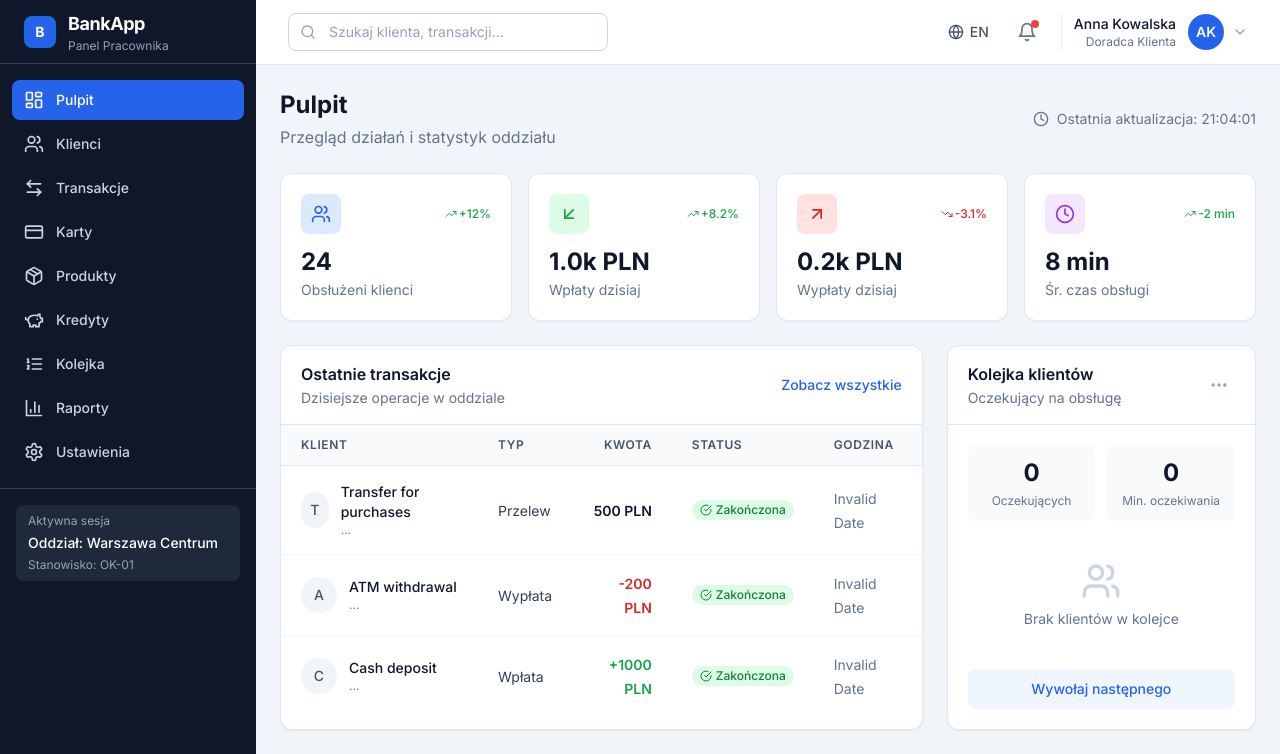
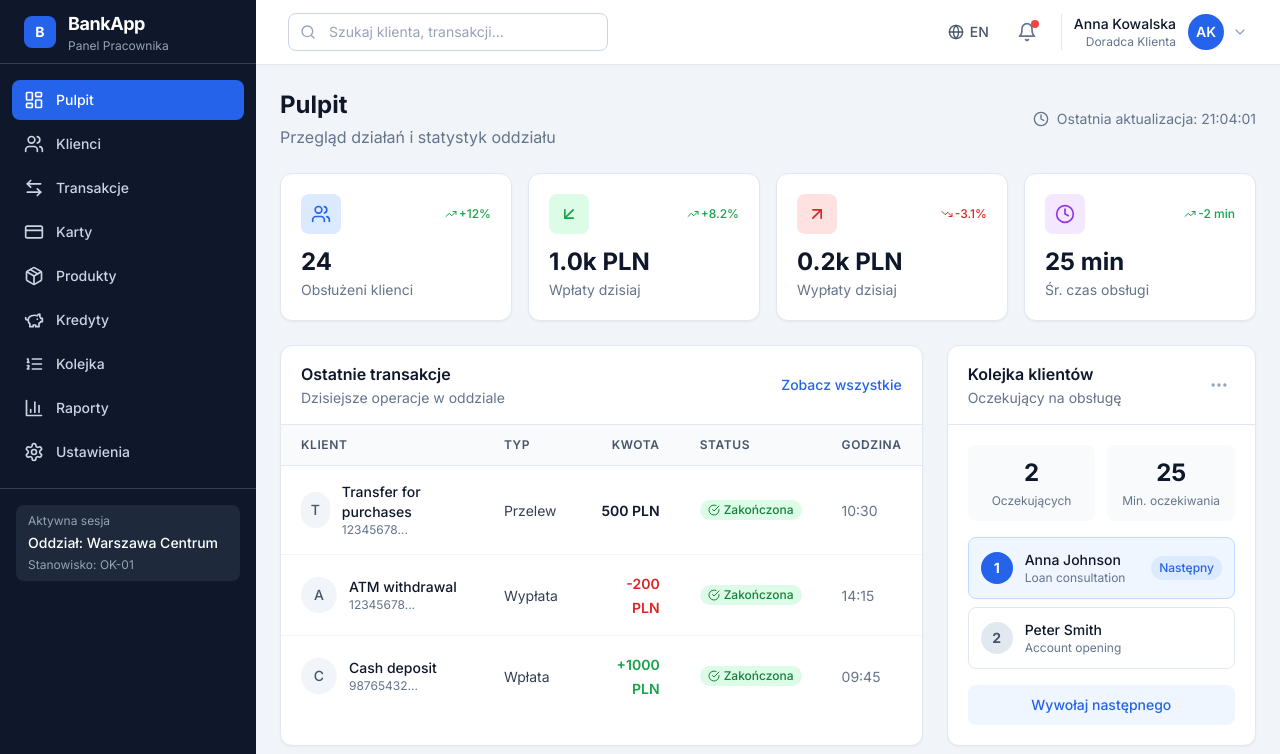
Before and after one commit to ecm-digital/bankingapp, a React (Vite) app: page / in a window 1280 px wide. Shown: the top 754 px of the page. Built offline with nearby package versions, Linux system fonts and the light colour scheme.

Commit message:
Fix TypeScript compilation errors for Vercel build

```diff
--- a/package.json
+++ b/package.json
@@ -24,6 +24,7 @@
     "zustand": "^4.4.7"
   },
   "devDependencies": {
+    "@types/node": "^20.10.0",
     "@types/react": "^18.2.37",
     "@types/react-dom": "^18.2.15",
     "@typescript-eslint/eslint-plugin": "^6.10.0",
--- a/src/components/ErrorBoundary.tsx
+++ b/src/components/ErrorBoundary.tsx
@@ -1,4 +1,4 @@
-import React, { Component, ErrorInfo, ReactNode } from 'react';
+import { Component, ErrorInfo, ReactNode } from 'react';
 import { AlertTriangle, RefreshCw, Home } from 'lucide-react';
 import { Button } from './ui';
 
@@ -78,7 +78,7 @@ export class ErrorBoundary extends Component<Props, State> {
                 i pracuje nad rozwiązaniem problemu.
               </p>
 
-              {process.env.NODE_ENV === 'development' && this.state.error && (
+              {import.meta.env.DEV && this.state.error && (
                 <div className="w-full mb-6 p-4 bg-gray-100 rounded-lg text-left">
                   <p className="text-sm font-mono text-red-600 mb-2">
                     {this.state.error.toString()}
--- a/src/components/demo/StateManagementDemo.tsx
+++ b/src/components/demo/StateManagementDemo.tsx
@@ -2,7 +2,7 @@ import React, { useState } from 'react';
 import { useAppState } from '@/hooks/useAppState';
 import { Button } from '@/components/ui/Button';
 import { Card } from '@/components/ui/Card';
-import { Loading } from '@/components/ui/Loading';
+import { LoadingSpinner } from '@/components/ui/Loading';
 
 /**
  * Demo component showcasing state management and mock API functionality
@@ -18,7 +18,6 @@ export const StateManagementDemo: React.FC = () => {
     transactions,
     queue,
     products,
-    initializeApp,
     setupScenario,
     loadCustomerData,
     clearAllErrors,
@@ -71,7 +70,7 @@ export const StateManagementDemo: React.FC = () => {
   if (!isInitialized && isLoading) {
     return (
       <div className="flex items-center justify-center h-64">
-        <Loading size="lg" />
+        <LoadingSpinner size="lg" />
         <span className="ml-3 text-lg">Initializing application...</span>
       </div>
     );
@@ -233,7 +232,7 @@ export const StateManagementDemo: React.FC = () => {
       {isLoading && (
         <Card className="p-4 border-blue-200 bg-blue-50">
           <div className="flex items-center">
-            <Loading size="sm" />
+            <LoadingSpinner size="sm" />
             <span className="ml-2 text-blue-800">Operations in progress...</span>
           </div>
         </Card>
--- a/src/pages/Dashboard.tsx
+++ b/src/pages/Dashboard.tsx
@@ -12,10 +12,20 @@ import {
 } from 'lucide-react';
 import { useTransactionsStore } from '@/stores/transactionsStore';
 import { useQueueStore } from '@/stores/queueStore';
+import { QueueItem } from '@/types';
 
 export default function Dashboard() {
   const { transactions } = useTransactionsStore();
-  const { items: queueItems, stats: queueStats } = useQueueStore();
+  const { queueItems } = useQueueStore();
+
+  // Calculate queue stats
+  const queueStats = {
+    waiting: queueItems.filter(item => item.status === 'WAITING').length,
+    served: queueItems.filter(item => item.status === 'COMPLETED').length,
+    averageWaitTime: queueItems.length > 0
+      ? Math.round(queueItems.reduce((sum, item) => sum + item.estimatedTime, 0) / queueItems.length)
+      : 0,
+  };
 
   // Oblicz statystyki
   const todayTransactions = (transactions || []).slice(0, 5);
@@ -197,7 +207,7 @@ export default function Dashboard() {
                               {transaction.description || 'Klient'}
                             </p>
                             <p className="text-xs text-slate-500">
-                              {transaction.sourceAccountId?.slice(0, 8)}...
+                              {transaction.fromAccount?.slice(0, 8)}...
                             </p>
                           </div>
                         </div>
@@ -222,7 +232,7 @@ export default function Dashboard() {
                       </td>
                       <td className="px-5 py-4">
                         <span className="text-sm text-slate-500">
-                          {new Date(transaction.createdAt).toLocaleTimeString('pl-PL', {
+                          {new Date(transaction.timestamp).toLocaleTimeString('pl-PL', {
                             hour: '2-digit',
                             minute: '2-digit'
                           })}
@@ -268,7 +278,7 @@ export default function Dashboard() {
 
             {/* Queue items */}
             <div className="space-y-2">
-              {(queueItems || []).slice(0, 4).map((item, index) => (
+              {(queueItems || []).slice(0, 4).map((item: QueueItem, index: number) => (
                 <div
                   key={item.id}
                   className={`flex items-center justify-between p-3 rounded-lg border ${
@@ -283,11 +293,11 @@ export default function Dashboard() {
                         ? 'bg-blue-600 text-white'
                         : 'bg-slate-200 text-slate-600'
                     }`}>
-                      {item.ticketNumber}
+                      {item.queueNumber}
                     </div>
                     <div>
                       <p className="text-sm font-medium text-slate-900">
-                        {item.customerName || `Bilet ${item.ticketNumber}`}
+                        {item.customerName || `Bilet ${item.queueNumber}`}
                       </p>
                       <p className="text-xs text-slate-500">{item.serviceType}</p>
                     </div>
--- a/src/utils/loadingStates.ts
+++ b/src/utils/loadingStates.ts
@@ -87,7 +87,7 @@ export const debounce = <T extends any[]>(
   fn: (...args: T) => void,
   delay: number
 ) => {
-  let timeoutId: NodeJS.Timeout;
+  let timeoutId: ReturnType<typeof setTimeout>;
 
   return (...args: T) => {
     clearTimeout(timeoutId);
@@ -136,7 +136,9 @@ export const createCache = <K, V>(maxSize: number = 100) => {
       // Remove oldest entries if cache is full
       if (cache.size >= maxSize) {
         const firstKey = cache.keys().next().value;
-        cache.delete(firstKey);
+        if (firstKey !== undefined) {
+          cache.delete(firstKey);
+        }
       }
 
       cache.set(key, { value, timestamp: Date.now() });
```
Also changed, not shown: 6 other files (tests, documents, lock files or other folders).
